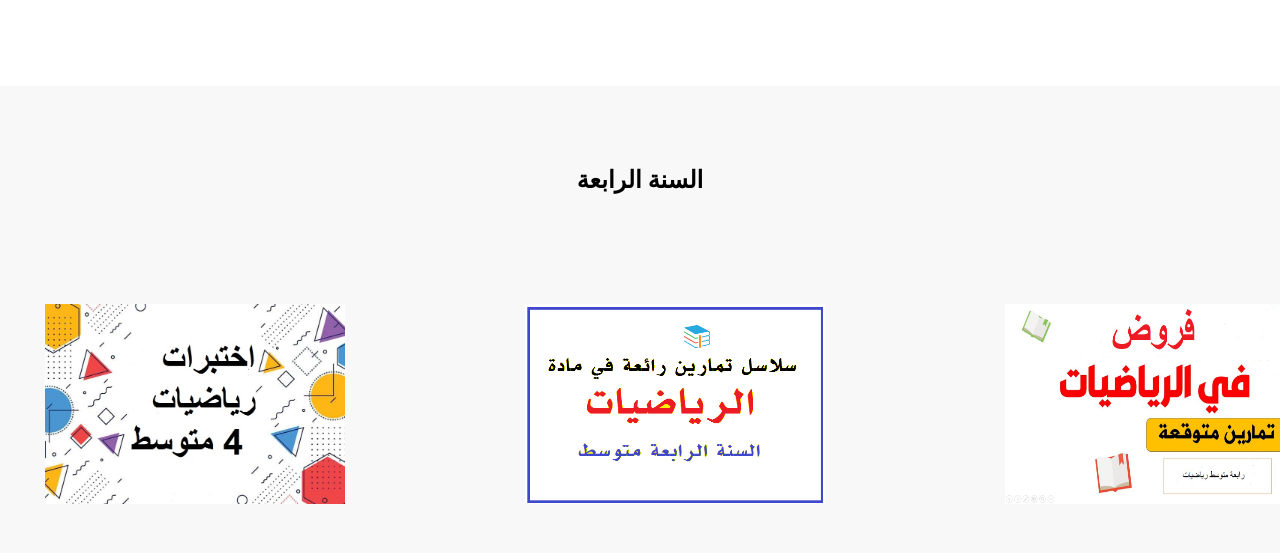
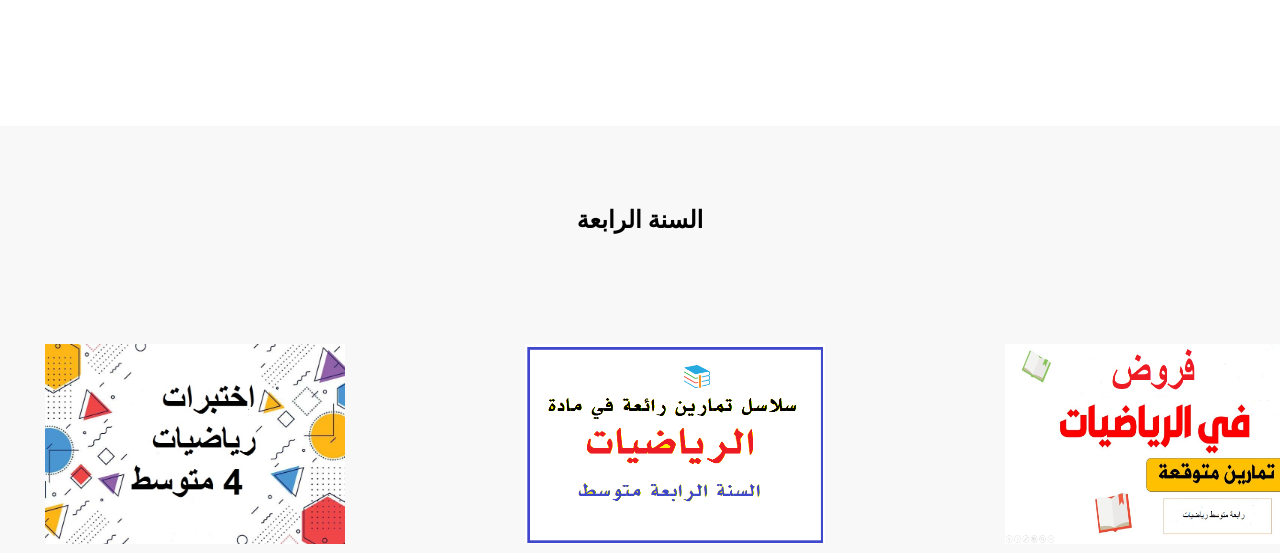
Before and after one commit to yaghmourassen/YounesWebPage, a plain HTML site: page index.html in a window 1280 px wide. Shown: the part 706-1259 px from the top of the page. Drawn offline with Linux system fonts and the light colour scheme.

Commit message:
Update index.html

```diff
--- a/index.html
+++ b/index.html
@@ -50,7 +50,7 @@
         </div>
     </section>
 
-    <section id="4eme" class="about-4eme" style="background-color: #f8f8f8; margin-top: 90px;" >
+    <section id="4eme" class="about-4eme" style="background-color: #f8f8f8; margin-top: 130px;" >
         <h1 id="pp">السنة الرابعة</h1>
 
         <div class="img-containerbc" style="margin-left: 70px ;" >
```
